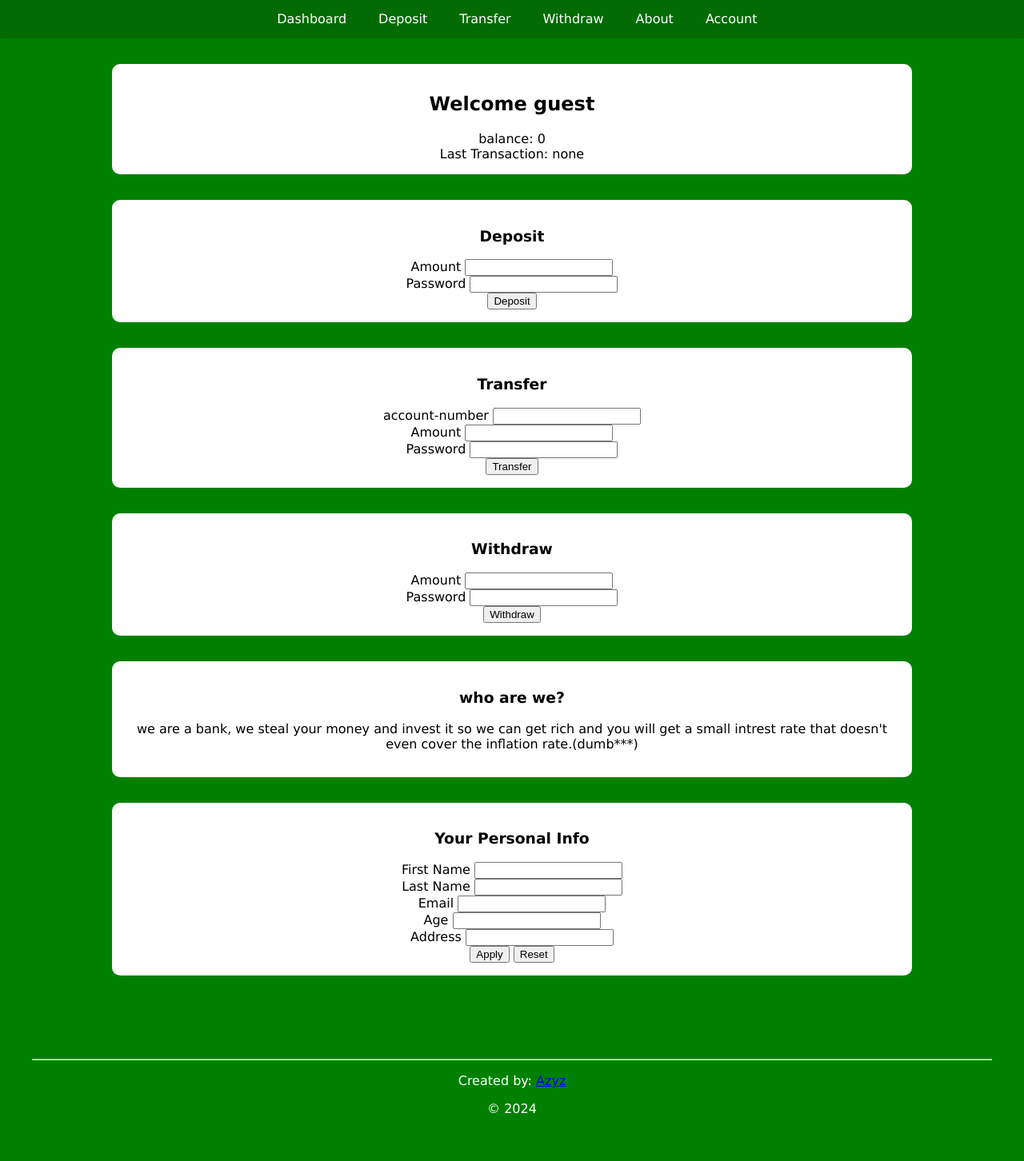
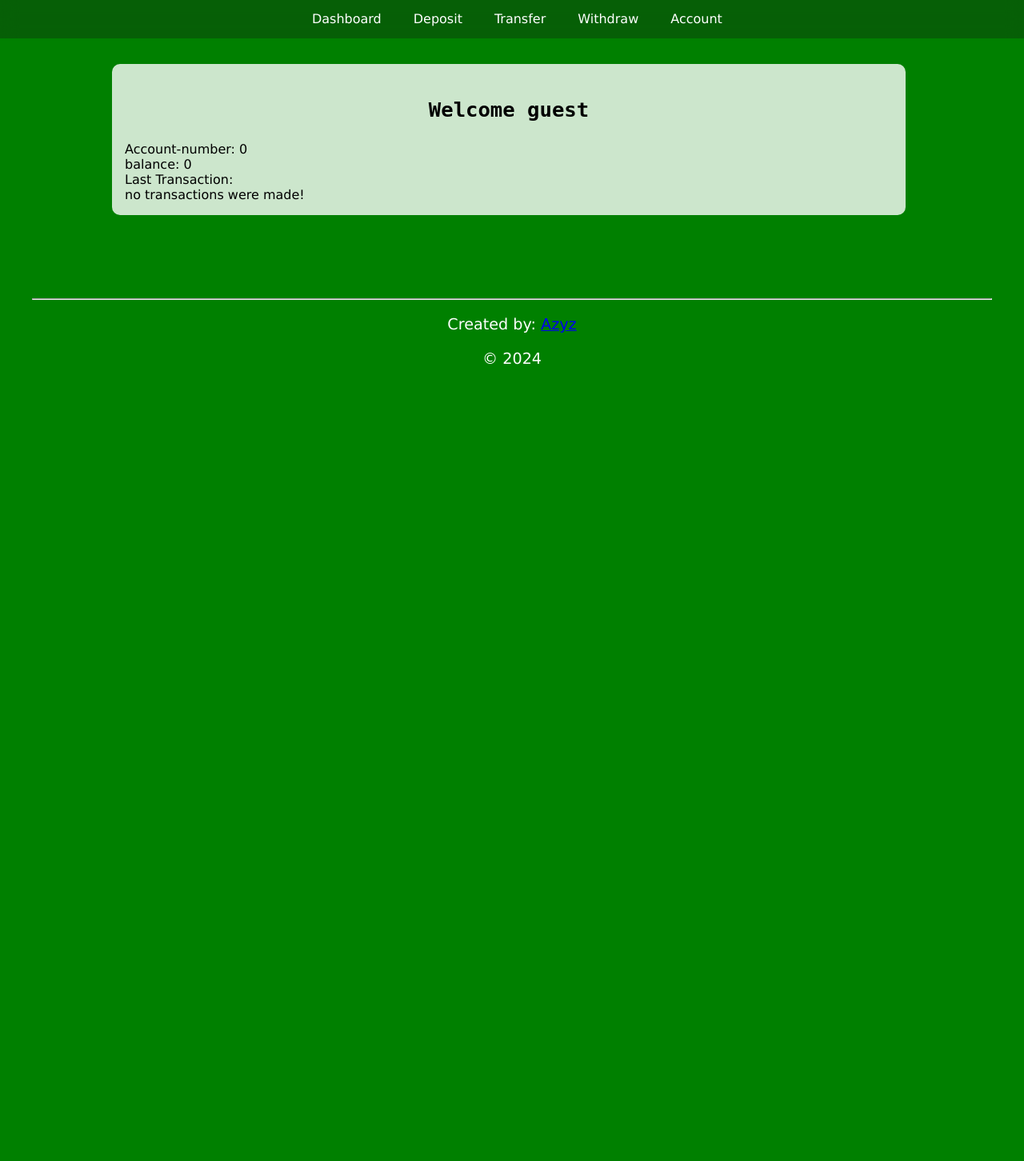
Before and after one commit to AzyzHm/banking-site, a PHP site: page /home.html in a window 1280 px wide. Shown: the whole page at 80% size. After the commit the page ends 456 px from the top, so only its background shows below. Run offline with PHP 8.4, Linux system fonts and the light colour scheme.

Commit message:
nearly completed home page

```diff
--- a/home.html
+++ b/home.html
@@ -4,7 +4,6 @@
     <meta charset="UTF-8">
     <meta name="viewport" content="width=device-width, initial-scale=1.0">
     <link rel="stylesheet" href="style/home.css">
-    <script src="script/home.js"></script>
     <title>Home</title>
 </head>
 <body>
@@ -13,75 +12,73 @@
         <a id="deposit">Deposit</a>
         <a id="transfer">Transfer</a>
         <a id="withdraw">Withdraw</a>
-        <a id="about">About</a>
         <a id="account">Account</a>
     </nav>
     <main>
         <section id="Dashboard">
-            <h2>Welcome <span id="username">guest</span></h2>
+            <h3>Welcome <span id="username">guest</span></h3>
+            Account-number: <span id="account-number">0</span> <br>
             balance: <span id="balance">0</span> <br>
-            Last Transaction: <span id="lastTransaction">none</span>
+            Last Transaction: <br><span id="lastTransaction">no transactions were made!</span>
         </section>
         <section id="Deposit">
             <h3>Deposit</h3>
             <form>
                 <div class="form-group">
-                    <label for="amount">Amount</label>
-                    <input type="number" id="amount" name="amount" required>
+                    <label for="deposit-amount">Amount</label>
+                    <input type="number" id="deposit-amount" name="deposit-amount" required>
                 </div>
-                <div class="form-group
-                    <label for="password">Password</label>
-                    <input type="password" id="password" name="password" required>
+                <div class="form-group">
+                    <label for="deposit-password">Password</label>
+                    <input type="password" id="deposit-password" name="deposit-password" required>
                 </div>
-                <button type="submit">Deposit</button>
+                <button type="submit" id="deposit-button" name="deposit-button">Deposit</button>
             </form>
         </section>
         <section id="Transfer">
             <h3>Transfer</h3>
             <form>
                 <div class="form-group">
-                    <label for="account-number">account-number</label>
-                    <input type="text" id="account-number" name="account-number" required>
-                </div>
-                <div class="form-group>
-                    <label for="amount">Amount</label>
-                    <input type="number" id="amount" name="amount" required>
+                    <label for="transfer-account-number">account-number</label>
+                    <input type="text" id="transfer-account-number" name="transfer-account-number" required>
                 </div>
                 <div class="form-group">
-                    <label for="password">Password</label>
-                    <input type="password" id="password" name="password" required>
+                    <label for="transfer-amount">Amount</label>
+                    <input type="number" id="transfer-amount" name="transfer-amount" required>
                 </div>
-                <button type="submit">Transfer</button>
+                <div class="form-group">
+                    <label for="transfer-password">Password</label>
+                    <input type="password" id="transfer-password" name="transfer-password" required>
+                </div>
+                <button type="submit" id="transfer-button" name="transfer-button">Transfer</button>
+            </form>
         </section>
         <section id="Withdraw">
             <h3>Withdraw</h3>
             <form>
-                <div class="form-group
-                    <label for="amount">Amount</label>
-                    <input type="number" id="amount" name="amount" required>
+                <div class="form-group">
+                    <label for="withdraw-amount">Amount</label>
+                    <input type="number" id="withdraw-amount" name="withdraw-amount" required>
                 </div>
-                <div class="form-group
-                    <label for="password">Password</label>
-                    <input type="password" id="password" name="password" required>
+                <div class="form-group">
+                    <label for="withdraw-password">Password</label>
+                    <input type="password" id="withdraw-password" name="withdraw-password" required>
                 </div>
-                <button type="submit">Withdraw</button>
-        </section>
-        <section id="About">
-            <h3>who are we?</h3>
-            <p>we are a bank, we steal your money and invest it so we can get rich and you will get a small intrest rate that doesn't even cover the inflation rate.(dumb***) </p>
+                <button type="submit" id="withdraw-button" name="withdraw-button">Withdraw</button>
+            </form>
         </section>
         <section id="Account">
             <h3>Your Personal Info</h3>
             <form>
-                <div class="form-group>
+                <div class="form-group">
                     <label for="first-name">First Name</label>
                     <input type="text" id="first-name" name="first-name">
                 </div>
-                <div class="form-group
+                <div class="form-group">
                     <label for="last-name">Last Name</label>
                     <input type="text" id="last-name" name="last-name">
                 </div>
-                <div class="form-group
+                <div class="form-group">
                     <label for="email">Email</label>
                     <input type="email" id="email" name="email">
                 </div>
@@ -94,16 +91,16 @@
                     <input type="address" id="address" name="address">
                 </div>
                 <div class="form-group">
-                    <input type="submit" value="Apply">
-                    <input type="reset" value="Reset">
+                    <input type="submit" name="apply" value="Apply">
                 </div>
             </form>
         </section>
     </main>
     <footer>
         <hr>
-        <p>Created by: <a href="../portfolio/index.php">Azyz</a></p>
+        <p>Created by: <a href="../portfolio/index.php" target="_blank">Azyz</a></p>
         <p>&copy; 2024</p>
     </footer>
+    <script src="script/home.js"></script>
 </body>
 </html>
--- a/style/home.css
+++ b/style/home.css
@@ -1,7 +1,7 @@
 :root {
-    --nav: rgba(20, 20, 20, 0.2);
-    --background: green;
-    --section: white;
+    --nav: rgba(20, 20, 20, 0.3);
+    --background: rgba(0, 128, 0);
+    --section: rgb(255, 255, 255, 0.8);
 }
 
 body {
@@ -15,6 +15,7 @@ nav {
     top: 0;
     left: 0;
     width: 100%;
+    min-width: 350px;
     display: flex;
     justify-content: center;
     background-color: var(--nav);
@@ -44,11 +45,14 @@ main {
 }
 
 section {
+    max-width: 60rem;
     margin-bottom: 2rem;
     background: var(--section);
     padding: 1rem;
     border-radius: 10px;
-    text-align: center;
+}
+#Deposit,#Withdraw,#Transfer,#Account{
+    display: none;
 }
 footer {
     background-color: inherit;
@@ -57,3 +61,62 @@ footer {
     margin: auto;
     padding: 2rem;
 }
+h3 {
+    font-size: clamp(1.5rem, 2vw, 2rem);
+    font-family: monospace;
+    text-align: center;
+}
+form{
+    max-width: 50rem;
+    margin: auto;
+}
+label {
+    display: block;
+    font-weight:lighter;
+}
+input {
+    width: 90%;
+    padding: 0.5rem;
+    margin: 0.5rem 0;
+    border-radius: 5px;
+    border: 1px solid #ccc;
+}
+input[type="submit"]{
+    width: 50%;
+    margin-left: 25%;
+    background: green;
+    color: white;
+    border: none;
+    cursor: pointer;
+}
+input[type="submit"]:hover {
+    opacity: 0.8;
+}
+input[type="submit"]:active {
+    opacity: 0.6;
+}
+button {
+    padding: 0.5rem 1rem;
+    margin: 0.5rem 0;
+    border: none;
+    border-radius: 5px;
+    background: green;
+    color: white;
+    cursor: pointer;
+    margin-left: 40%;
+}
+button:hover {
+    opacity: 0.8;
+}
+button:active {
+    opacity: 0.6;
+}
+p {
+    font-size: clamp(1rem, 1.5vw, 1.5rem);
+}
+@media screen and (max-width: 768px) {
+    nav a {
+        font-size: 0.7rem;
+        margin: 0.25rem 0;
+    }
+}
```
Also changed, not shown: script/home.js (+51 -0 lines).
